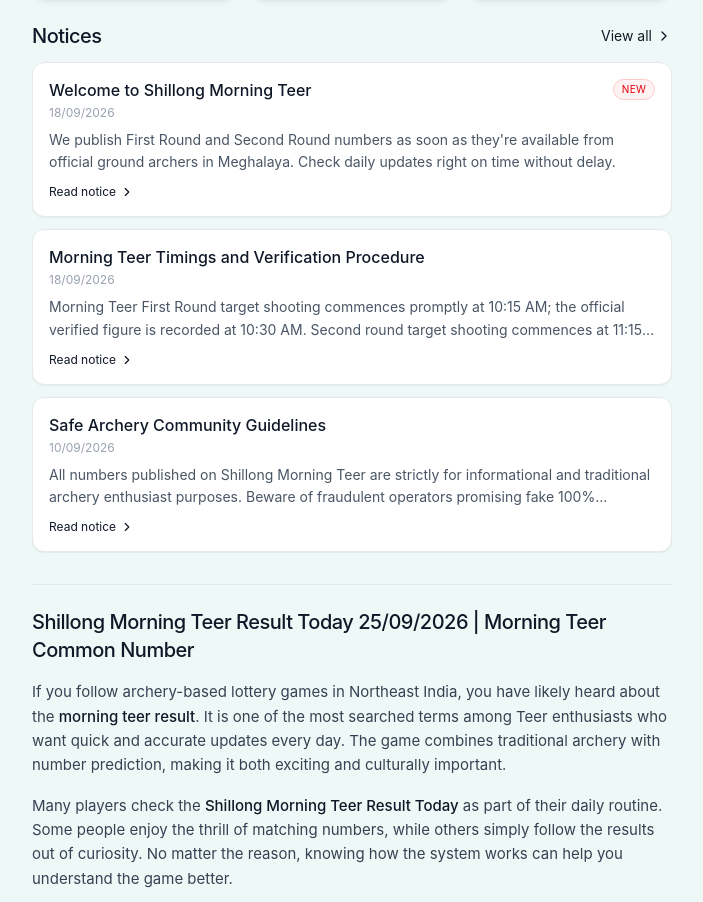
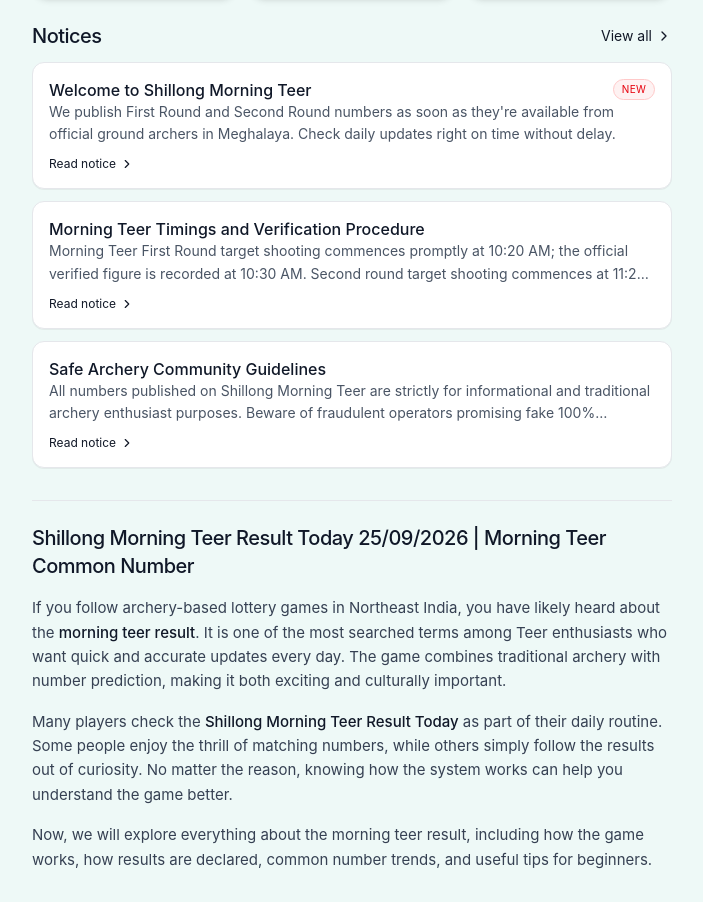
Before and after one commit to nitinagaland-source/shillong-morning-teer, a React (Vite) app: page / in a window 1280 px wide. Shown: the part 799-1701 px from the top of the page, without its empty margins (288-991 px from the left). Built offline with nearby package versions, Linux system fonts and the light colour scheme; no server answers.

Commit message:
Remove notice dates and update shooting times

```diff
--- a/src/components/NoticesFeed.tsx
+++ b/src/components/NoticesFeed.tsx
@@ -53,10 +53,6 @@
               )}
             </div>
 
-            <p className="text-xs text-gray-400 font-normal mt-1 mb-2">
-              {notice.date}
-            </p>
-
             <p className="text-xs sm:text-sm text-gray-600 leading-relaxed line-clamp-2 font-normal">
               {notice.body}
             </p>
--- a/src/data/initialData.ts
+++ b/src/data/initialData.ts
@@ -449,7 +449,7 @@
     id: 'notice-2',
     title: 'Morning Teer Timings and Verification Procedure',
     date: '18/09/2026',
-    body: 'Morning Teer First Round target shooting commences promptly at 10:15 AM; the official verified figure is recorded at 10:30 AM. Second round target shooting commences at 11:15 AM; final score recorded at 11:30 AM sharp. Results undergo dual ground verification before being published on our live dashboard.',
+    body: 'Morning Teer First Round target shooting commences promptly at 10:20 AM; the official verified figure is recorded at 10:30 AM. Second round target shooting commences at 11:20 AM; final score recorded at 11:30 AM sharp. Results undergo dual ground verification before being published on our live dashboard.',
     priority: 'normal',
     created_at: '2026-09-18T06:30:00Z',
   },
```
